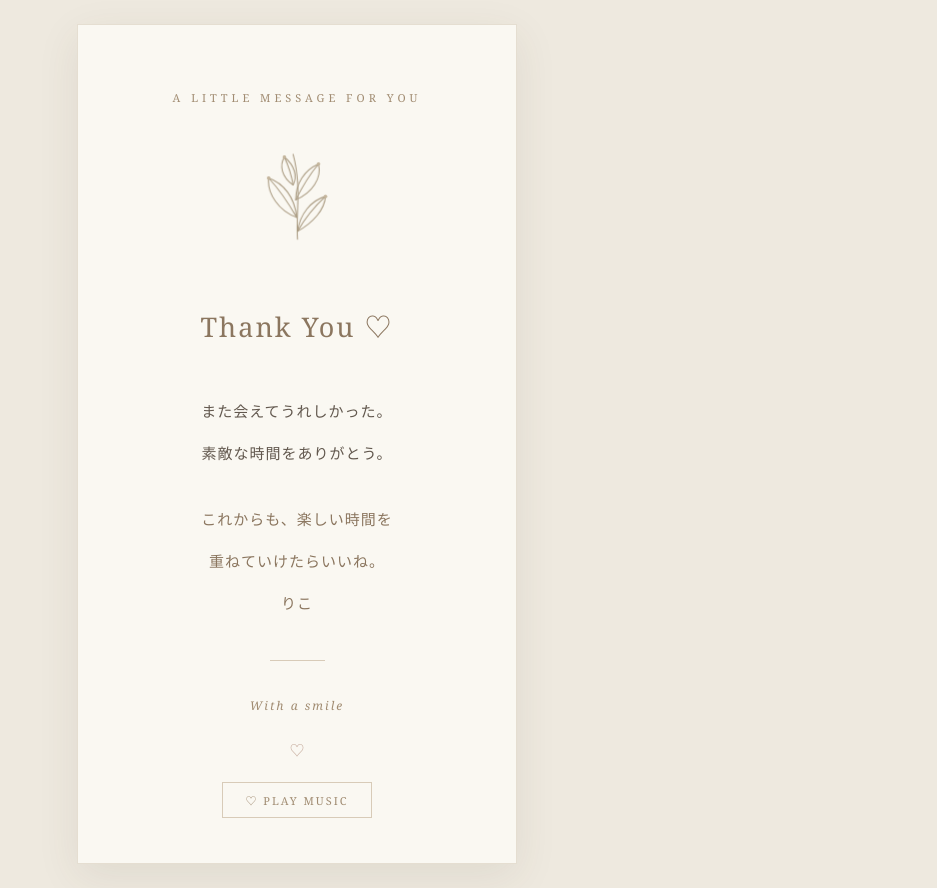
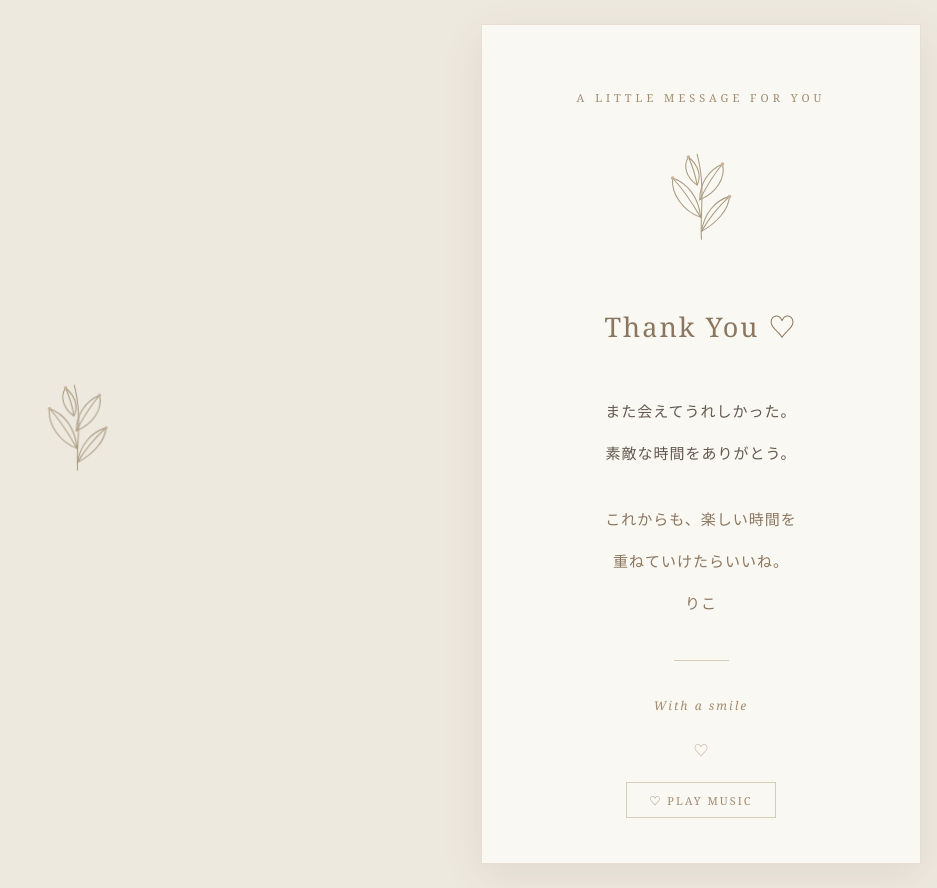
Before and after one commit to riko-lab87/a-little-thank-you, a plain HTML site: page index.html in a window 1280 px wide. Shown: the whole page, without its empty margins (343-1280 px from the left). Drawn offline with Linux system fonts and the light colour scheme.

Commit message:
Update index.html

```diff
--- a/index.html
+++ b/index.html
@@ -6,6 +6,33 @@
 <meta charset="UTF-8">
 <meta name="viewport" content="width=device-width, initial-scale=1.0">
 <title>A Little Thank You</title>
+<svg class="botanical" viewBox="0 0 140 120"
+     fill="none" xmlns="http://www.w3.org/2000/svg">
+
+  <g class="plant-sway">
+
+    <g stroke="#a99a80" stroke-width="1.2"
+       stroke-linecap="round" stroke-linejoin="round">
+      <path d="M70 110 C68 80 75 50 65 13"/>
+      <path d="M69 85 C49 78 35 58 37 40 C54 46 67 62 69 85Z"/>
+      <path d="M68 65 C87 57 98 40 94 24 C78 31 68 46 68 65Z"/>
+      <path d="M70 101 C88 91 101 76 102 61 C85 66 73 81 70 101Z"/>
+      <path d="M65 48 C52 39 49 26 55 16 C67 26 70 38 65 48Z"/>
+      <path d="M37 40 C49 53 57 64 69 85"/>
+      <path d="M94 24 C83 37 76 49 68 65"/>
+      <path d="M102 61 C89 73 79 85 70 101"/>
+      <path d="M55 16 C60 27 63 36 65 48"/>
+    </g>
+
+    <g fill="#c5b69d">
+      <circle cx="37" cy="40" r="2"/>
+      <circle cx="94" cy="24" r="2"/>
+      <circle cx="102" cy="61" r="2"/>
+      <circle cx="55" cy="16" r="2"/>
+    </g>
+
+  </g>
+</svg>
 
 <style>
 * {
@@ -62,24 +89,32 @@ body {
   height: 105px;
   margin: 0 auto 35px;
   opacity: 0;
-  animation: appear 2s ease .5s forwards;
+  animation: botanicalAppear 2s ease .5s both;
 }
 
-.botanical g {
-  transform-box: fill-box;
-  transform-origin: 50% 100%;
-  animation: leafSway 5s ease-in-out 2.5s infinite;
+@keyframes botanicalAppear {
+  from {
+    opacity: 0;
+    transform: translateY(8px);
+  }
+  to {
+    opacity: 1;
+    transform: translateY(0);
+  }
 }
 
-@keyframes leafSway {
+.plant-sway {
+  transform-box: view-box;
+  transform-origin: 70px 110px;
+  animation: sway 6s ease-in-out 2.5s infinite;
+}
+
+@keyframes sway {
   0%, 100% {
     transform: rotate(0deg);
   }
   25% {
     transform: rotate(1.5deg);
-  }
-  50% {
-    transform: rotate(0deg);
   }
   75% {
     transform: rotate(-1.5deg);
```
